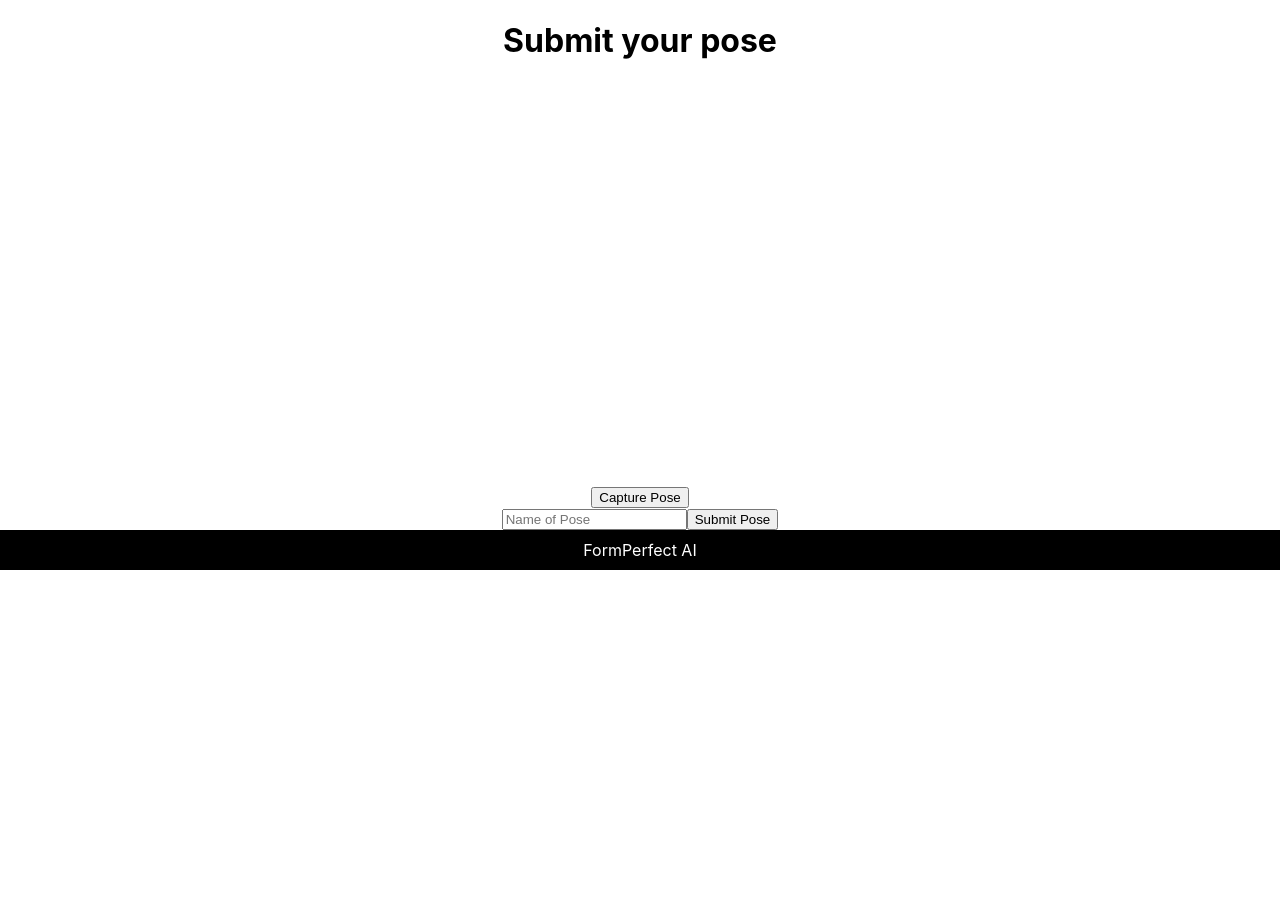
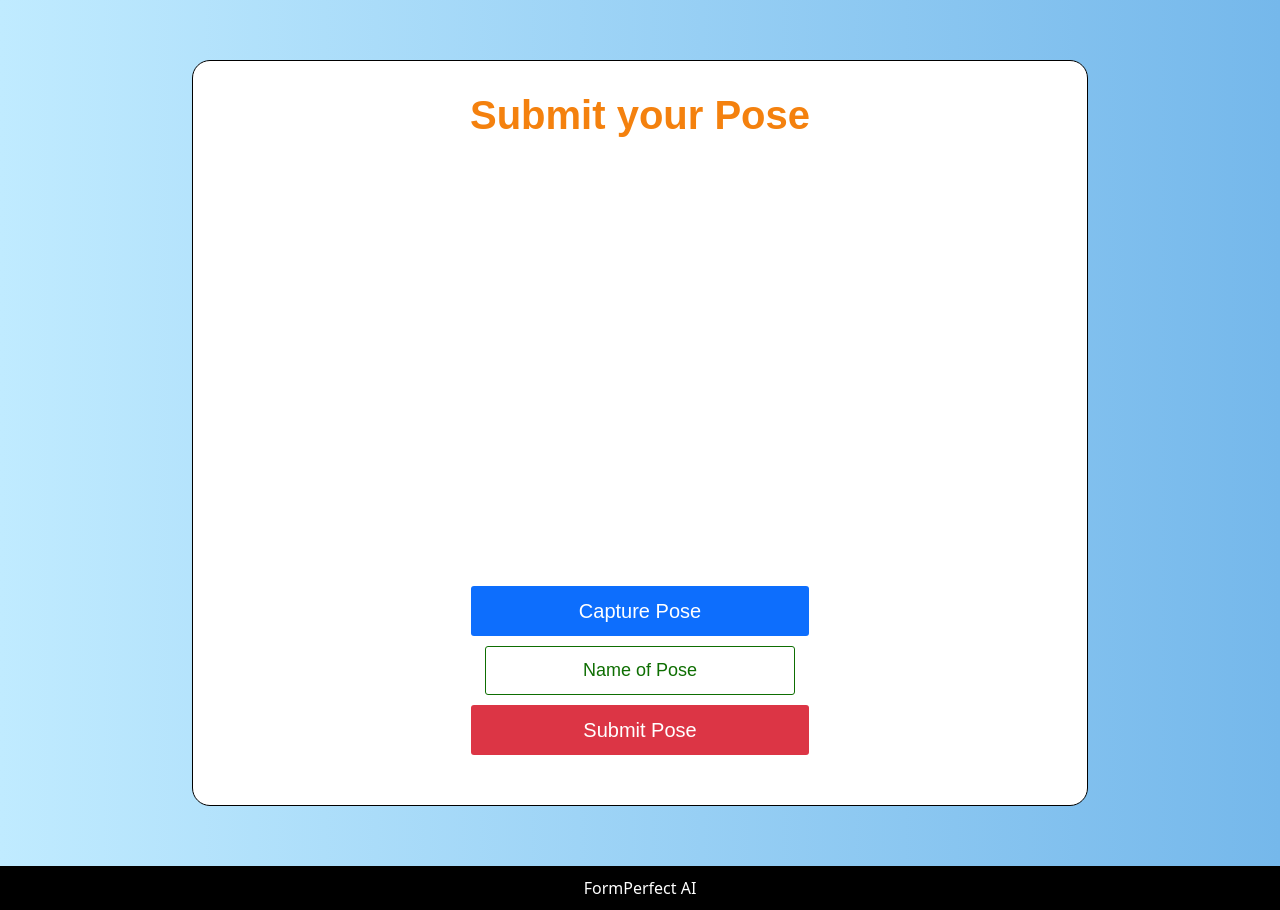
Before and after one commit to asahapde/ShellHacks2022, a React (Create React App) app in the folder yoga-detector/: page / in a window 1280 px wide. Before the commit the page ends 800 px from the top, so only its background shows below. Built offline with nearby package versions, Linux system fonts and the light colour scheme; no server answers.

Commit message:
Updated CSS

```diff
--- a/yoga-detector/package.json
+++ b/yoga-detector/package.json
@@ -3,10 +3,16 @@
   "version": "0.1.0",
   "private": true,
   "dependencies": {
+    "@fortawesome/fontawesome-svg-core": "^6.2.0",
+    "@fortawesome/free-regular-svg-icons": "^6.2.0",
+    "@fortawesome/free-solid-svg-icons": "^6.2.0",
+    "@fortawesome/react-fontawesome": "^0.2.0",
     "@testing-library/jest-dom": "^5.16.5",
     "@testing-library/react": "^13.4.0",
     "@testing-library/user-event": "^13.5.0",
+    "bootstrap": "^5.2.1",
     "react": "^18.2.0",
+    "react-bootstrap": "^2.5.0",
     "react-dom": "^18.2.0",
     "react-scripts": "5.0.1",
     "react-webcam": "^7.0.1",
--- a/yoga-detector/src/App.js
+++ b/yoga-detector/src/App.js
@@ -1,11 +1,16 @@
 import './App.css';
 import Home from './components/HomePage/HomePage'
 import Footer from './components/Footer'
+import 'bootstrap/dist/css/bootstrap.min.css'
+import { FontAwesomeIcon } from '@fortawesome/react-fontawesome'
+
 function App() {
   return (
     <div className="App">
+         <FontAwesomeIcon icon={('coffee')} />
       <Home/>
       <Footer/>
+
     </div>
   );
 }
--- a/yoga-detector/src/components/HomePage/HomePage.jsx
+++ b/yoga-detector/src/components/HomePage/HomePage.jsx
@@ -1,7 +1,6 @@
 import React, { useState } from 'react'
 import './HomePageStyle.css'
 import { ImageCapture} from '../ImageCapture/ImageCapture'
-
 
 const Home = () => {
 
@@ -19,11 +18,11 @@ const Home = () => {
         <div className="homepage-container">
             <div className="container">
                 <div className="text">
-                    <h1>Submit your pose</h1>
+                    <h2>Submit your Pose</h2>
                     <form className="form">
                         <ImageCapture/>
                         <input type="text" placeholder="Name of Pose" onChange={(e) => setPoseName(e.target.value)} />
-                        <button type="submit" id="submit-image-button" onClick={(e) => submitForm(e)}>Submit Pose</button>
+                        <button type="submit" className='btn btn-danger' onClick={(e) => submitForm(e)}>Submit Pose</button>
                     </form>
                 </div>
             </div>
--- a/yoga-detector/src/components/HomePage/HomePageStyle.css
+++ b/yoga-detector/src/components/HomePage/HomePageStyle.css
@@ -0,0 +1,136 @@
+.homepage-container {
+    box-sizing: border-box;
+    background: linear-gradient(to left, #75b8eb, #c0ebff);
+    margin: 0;
+    min-height:80vh;
+    padding:60px 0;
+    overflow: hidden;
+    font-family: 'Source Sans Pro', sans-serif;
+    }
+    .homepage-container .container {
+    max-width:70vw;
+    margin: 0 auto;
+    display: flex;
+    padding: 0;
+    background-color: white;
+    border: 1px solid black;
+    border-radius: 18px 18px 18px 18px;
+    }
+    .homepage-container .container h2 {
+    font-size: 40px;
+    color:#f4810e;
+    font-weight:600;
+    animation: fadein 3s;
+    margin-bottom:20px;
+    }
+    .homepage-container .container .text
+    {
+    width: 90%;
+    padding:30px 0;
+    text-align: center;
+    margin:0 auto;
+    }
+    .homepage-container form {
+    border-radius: 10% 10%;
+    padding: 20px 0;
+    position: relative;
+    z-index: 2;
+    width: 70%;
+    margin:0 auto;
+    }
+    .homepage-container form input {
+    -webkit-appearance: none;
+    -moz-appearance: none;
+    appearance: none;
+    outline: 0;
+    border: 1px solid #0e6e02;
+    width: 55%;
+    border-radius: 3px;
+    padding: 10px 15px;
+    margin:10px auto 10px auto;
+    display: block;
+    text-align: center;
+    font-size: 18px;
+    color: #0e6e02;
+    transition-duration: 0.25s;
+    }
+    .homepage-container form input:hover {
+    background-color: #0e6e02;
+    color:#FBD3E9;
+    }
+    .homepage-container form input:focus {
+    background-color:#0e6e02;
+    width: 300px;
+    color:#FBD3E9;
+    }
+    .homepage-container form ::placeholder
+    {
+    color:#0e6e02;
+    }
+    .homepage-container form input:hover::placeholder
+    {
+    color:white;
+    }
+    .homepage-container form button {
+    -webkit-appearance: none;
+    -moz-appearance: none;
+    appearance: none;
+    outline: 0;
+    border: 0;
+    padding: 10px 15px;
+    border-radius: 3px;
+    font-size:20px;
+    width: 60%;
+    cursor: pointer;
+    transition-duration: 0.25s;
+    }
+    .homepage-container form button:hover {
+    border-radius: 5px;
+    }
+    /* webcam  */
+    .homepage-container .webcam-container
+    {
+    display: flex;
+    flex-direction: column;
+    text-align: center;
+    width:100%;
+    margin:0 auto;
+    }
+    .homepage-container .webcam-container .webcam-btn
+    {
+    margin-top: 10px;
+    margin-bottom: 20px;
+    width:38%;
+    }
+    /* Media queries ~ */
+    @media screen and (max-width:1000px)
+    {
+    .homepage-container .container
+    {
+    max-width:90vw;
+    }
+    }
+    @media screen and (max-width:678px)
+    {
+    .login-container
+    {
+    padding-top: 10%;
+    }
+    .homepage-container .container
+    {
+    max-width: 80vw;
+    }
+    .homepage-container form
+    {
+    width:90%;
+    }
+    .homepage-container .loginDesign
+    {
+    display: none;
+    }
+    .homepage-container .container .text
+    {
+    width: 100%;
+    padding: 80px 20px;
+    }
+    }
--- a/yoga-detector/src/components/ImageCapture/ImageCapture.jsx
+++ b/yoga-detector/src/components/ImageCapture/ImageCapture.jsx
@@ -5,7 +5,7 @@ import Webcam from "react-webcam";
 const ImageCaptureComponent = () => <Webcam />;
 
 const videoConstraints = {
-    width: 440,
+    width: 640,
     height: 400,
     //Require user-facing camera or the media request will fail
     facingMode: "user"
@@ -35,7 +35,7 @@ export const ImageCapture = () => {
                     height={400}
                     ref={webcamRef}
                     screenshotFormat="image/jpeg"
-                    width={440}
+                    width={640}
                     videoConstraints={videoConstraints}
                 /> : <img src={image} />}
             </div>
@@ -51,7 +51,7 @@ export const ImageCapture = () => {
                         e.preventDefault();
                         capture();
                     }}
-                        className="capture-btn">Capture Pose</button>
+                        className="btn btn-primary capture-btn">Capture Pose</button>
                 }
             </div>
         </div>
```
Also changed, not shown: 1 other file (tests, documents, lock files or other folders).
